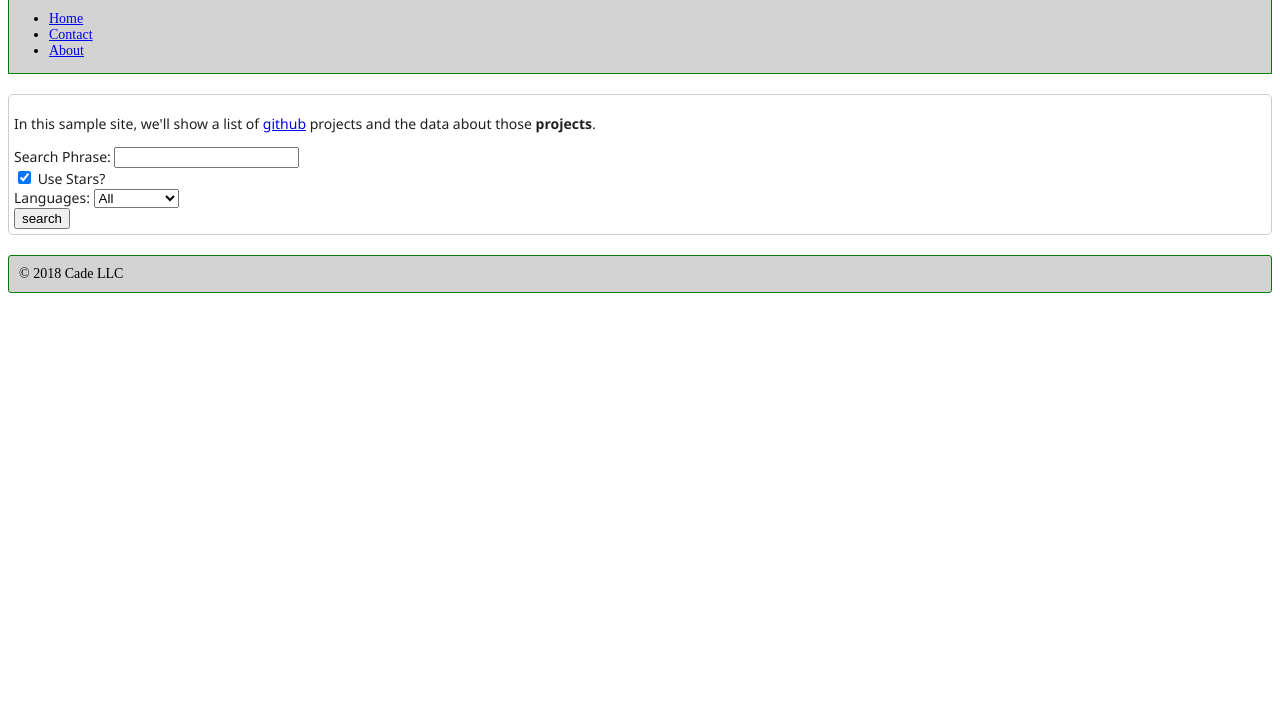
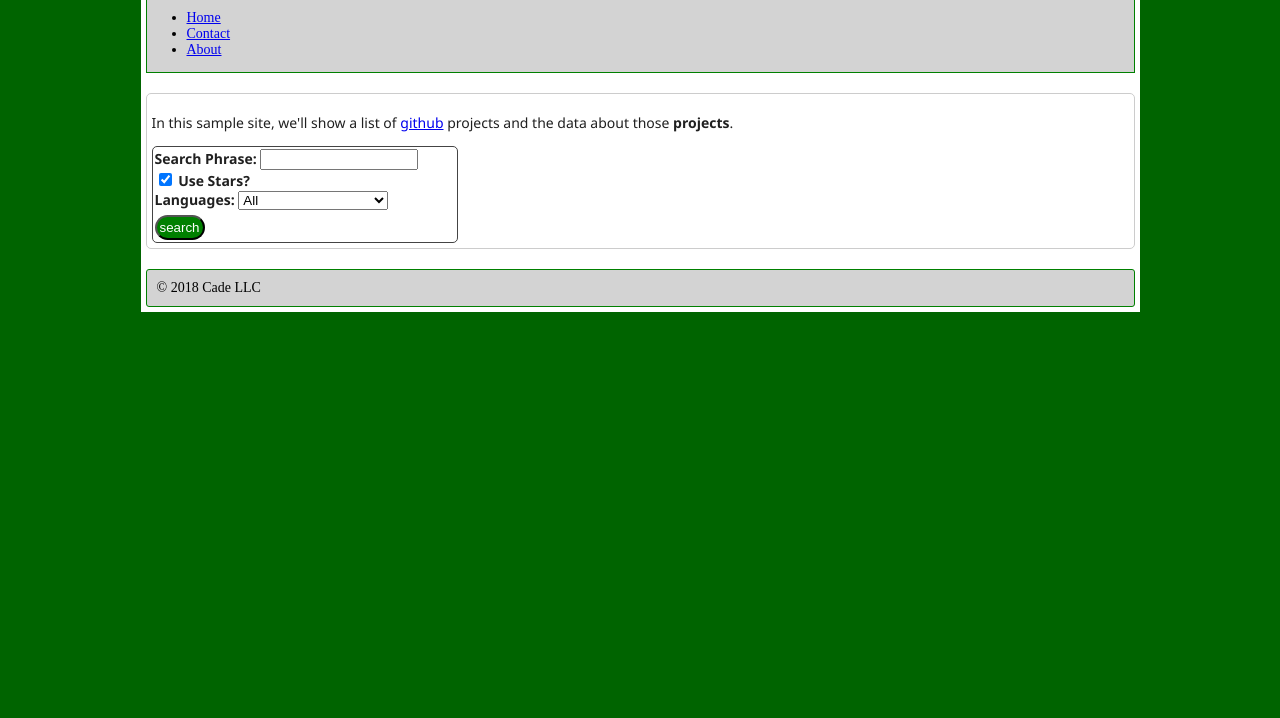
Before and after one commit to travdog95/cade, a plain HTML site: page index.html in a window 1280 px wide. Shown: the part 82-800 px from the top of the page. Drawn offline with Linux system fonts and the light colour scheme.

Commit message:
Selectors

```diff
--- a/css/site.css
+++ b/css/site.css
@@ -9,11 +9,21 @@ footer {
     padding: 10px;
     border-radius: 3px;
   }
+
   body {
     font-family: Segoe UI, Arial, Helvetica, sans-serif;
     font-size: 14px;
+    background-color: darkgreen;
   }
+  html, body {
+    padding: 0;
+    margin: 0;
+}
 
+  .bordered-image {
+    border: solid 1px #444;
+    border-radius: 5px;
+  }
 #main {
     border: solid 1px #ccc;
     border-radius: 5px;
@@ -21,3 +31,34 @@ footer {
     margin: 20px 0;
     padding: 5px;
 }
+
+.simple-form {
+  padding: 2px;
+  width: 300px;
+}
+
+.simple-form label {
+  font-weight: bold;
+}
+
+.simple-form input[type=text],
+.simple-form select,
+.simple-formain input[type=password],
+.simple-form textarea {
+  width: 150px;
+}
+
+.simple-form input[type=submit] {
+  background-color: green;
+  color: white;
+  border-radius: 15px;
+  padding: 3px;
+  margin-top: 5px;
+}
+
+.container {
+  width: 989px;
+  margin: 0 auto;
+  background-color: white;
+  padding :5px;
+}
--- a/index.html
+++ b/index.html
@@ -6,9 +6,10 @@
     <link rel="stylesheet" href="css/site.css" />
   </head>
   <body>
+    <div class="container">
     <header>
       <div>
-        <img src="images/logo.gif" alt="Github Hub" width="180" height="50" />
+        <img src="images/logo.gif" alt="Github Hub" width="180" height="50" class="bordered-image"/>
       </div>
       <div>This is a site to search Github for interesting projects.</div>
       <nav>
@@ -25,7 +26,7 @@
         <a href="http://github.com" target="blank">github</a> projects
         <span>and the data</span> about those <strong>projects</strong>.
       </p>
-      <form action="http://wilder.azurewebsites.net/echo" method="POST">
+      <form action="http://wilder.azurewebsites.net/echo" method="POST" class="bordered-image simple-form">
         <label for="searchPhrase">Search Phrase:</label>
         <input type="text" id="searchPhrase" name="searchPhrase" /><br />
         <input type="checkbox" name="useStars" id="useStars" checked="true" />
@@ -43,5 +44,6 @@
       </form>
     </section>
     <footer>&copy; 2018 Cade LLC</footer>
+  </div>
   </body>
 </html>
```
